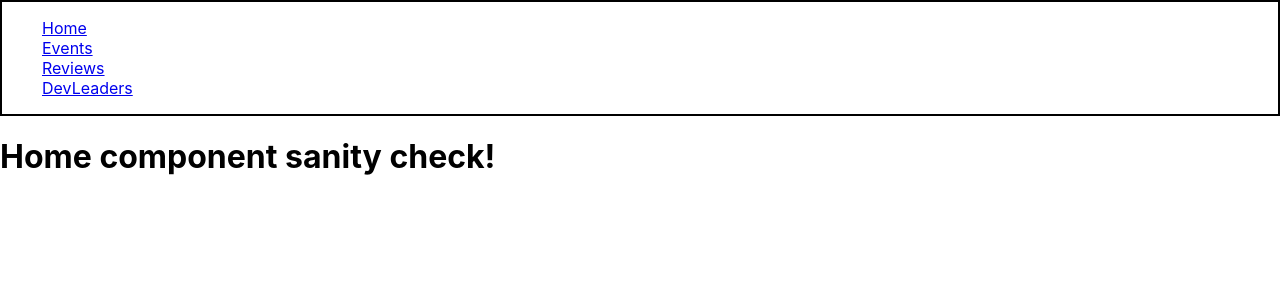
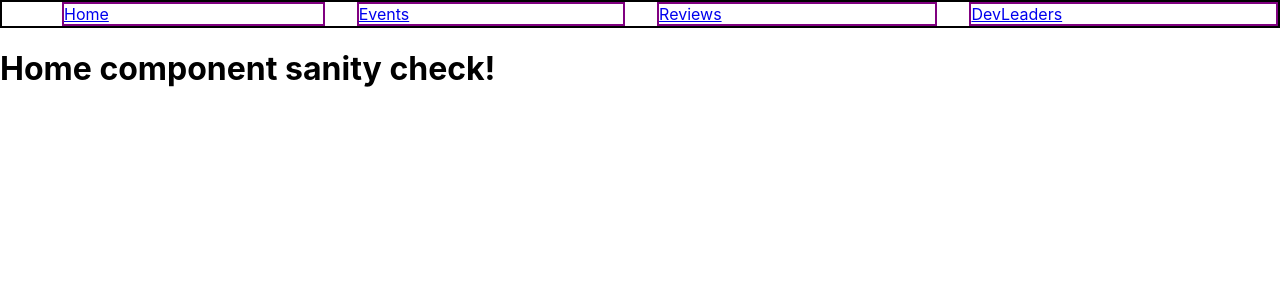
Before and after one commit to BladeKitana732/Thirro.info, a React (Create React App) app in the folder thirro-client/: page / in a window 1280 px wide. Shown: the top 300 px of the page. Built offline with nearby package versions, Linux system fonts and the light colour scheme.

Commit message:
i have navbar how i want it, kind of

```diff
--- a/thirro-client/src/App.css
+++ b/thirro-client/src/App.css
@@ -4,12 +4,24 @@ button {
   font-size: 15px;
 }
 
+nav ul {
+  display: grid;
+  grid-template-columns: repeat(4, auto);
+  grid-row-gap: 3em;
+  grid-column-gap: 2em;
+  margin: 0 0 0 20px;
+}
+
+
 .navbar {
   border: solid 2px black;
 }
 
-ul li {
+
+
+li {
   list-style: none;
+  border: solid 2px purple;
 }
 
 /* pulling for readme made */
--- a/thirro-client/src/App.js
+++ b/thirro-client/src/App.js
@@ -17,10 +17,9 @@ import Home from './components/Home';
 function App() {
 
   return (
-    <div className="App">
 
     <Router>
-      <div>
+      <div id="navContainer">
         <nav className="navbar">
           <ul>
             <li>
@@ -55,7 +54,6 @@ function App() {
       </div>
     </Router>
 
-    </div>
   );
 }
 
```
